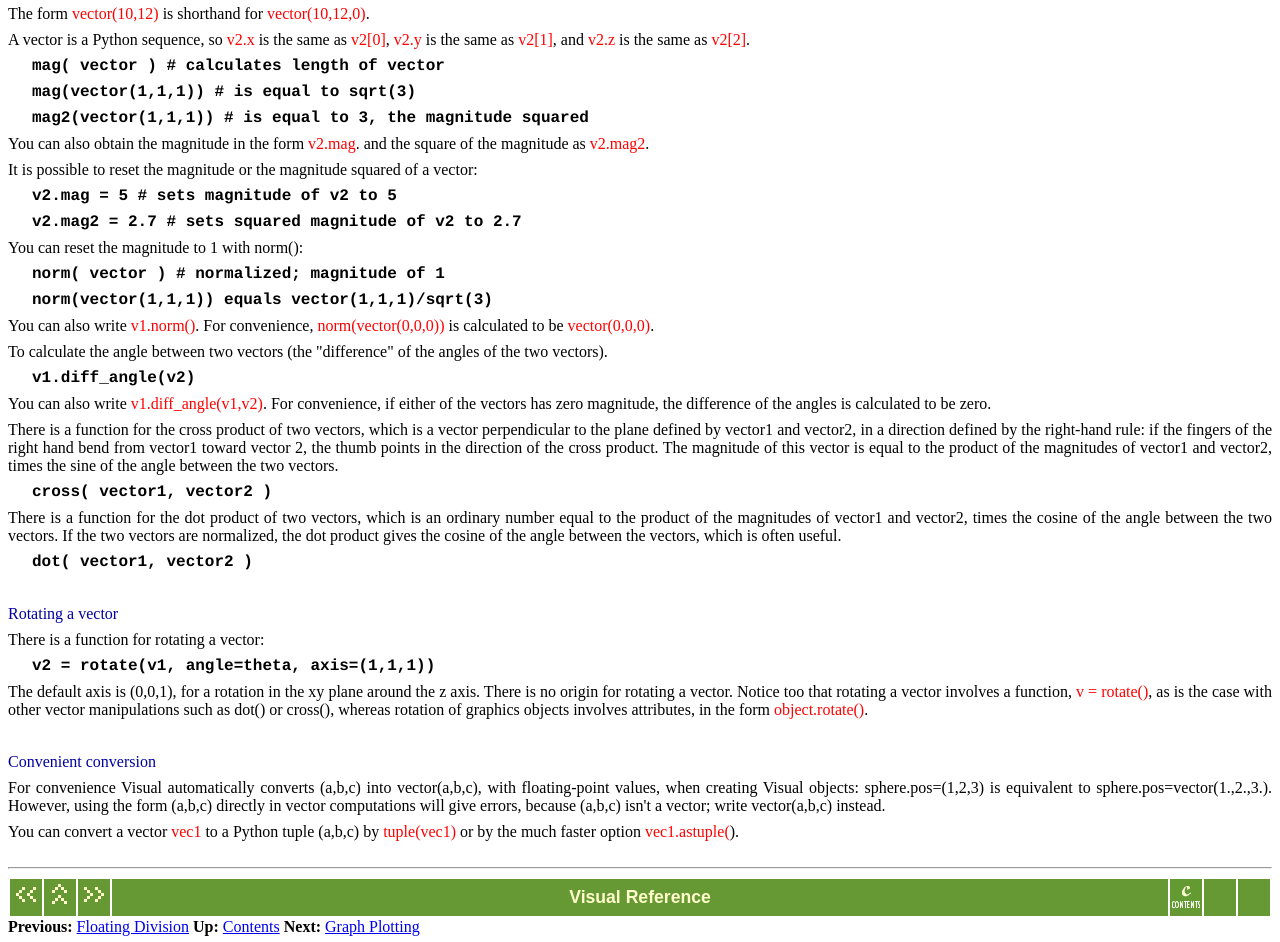
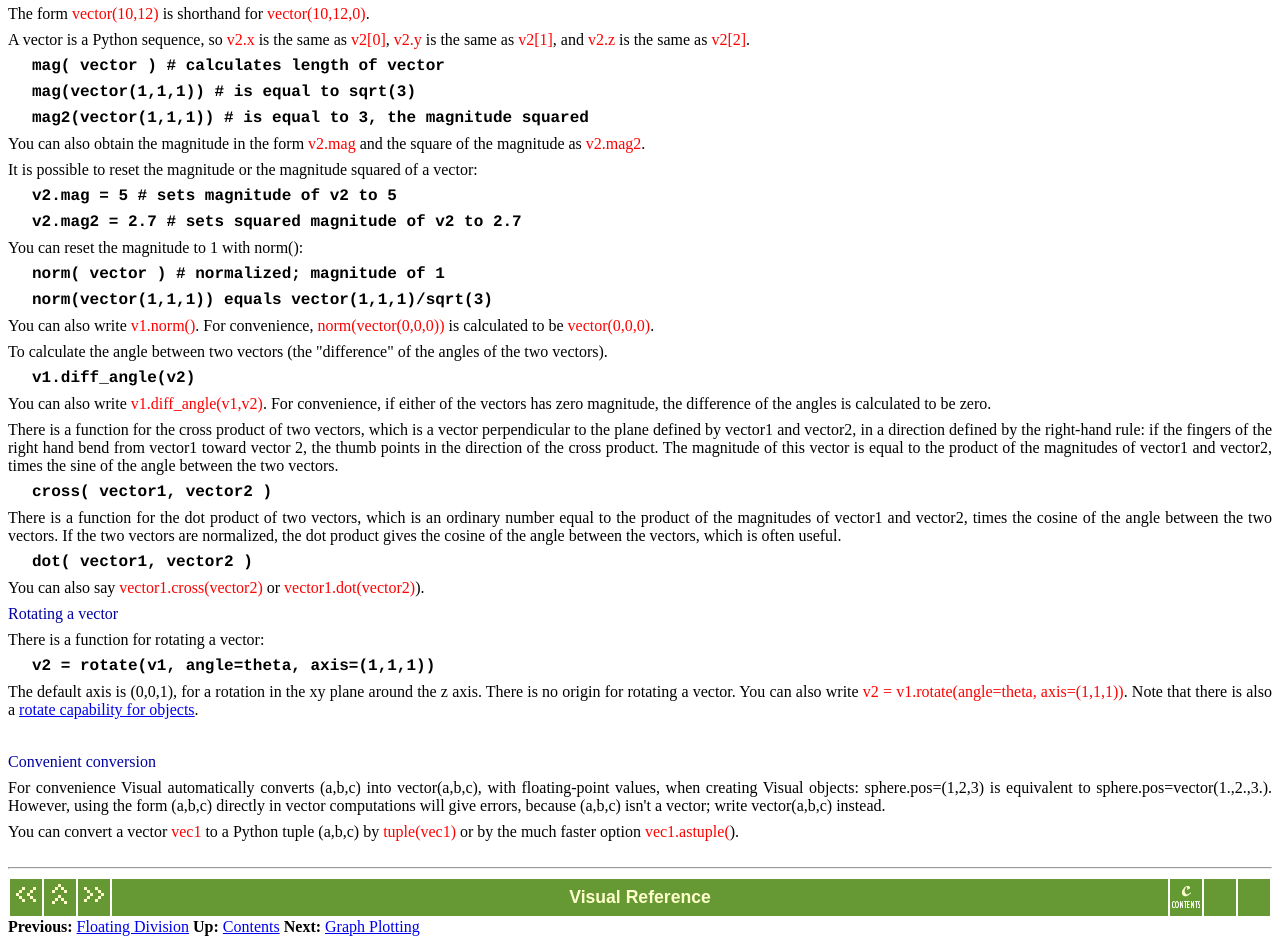
Before and after one commit to vpython/visual.obsolete, a plain HTML site: page docs/visual/vector.html in a window 1280 px wide. Shown: the part 401-1343 px from the top of the page. Drawn offline with Linux system fonts and the light colour scheme.

Commit message:
Improve documentation on vector rotation

```diff
--- a/docs/visual/vector.html
+++ b/docs/visual/vector.html
@@ -84,8 +84,8 @@ is the same as <span class="attribute">v2[2]</span>.</p>
 <h2 class="program0"> mag(vector(1,1,1)) # is equal to sqrt(3)</h2>
 <h2 class="program0">mag2(vector(1,1,1)) # is equal to 3, the magnitude
 squared</h2>
-<p class="Normal"> You can also obtain the magnitude in the form <span
- class="attribute">v2.mag</span>. and the square of the magnitude as <span
+    <p class="Normal"> You can also obtain the magnitude in the form <span
+ class="attribute">v2.mag</span> and the square of the magnitude as <span
  class="attribute">v2.mag2</span>.</p>
 <p class="Normal">It is possible to reset the magnitude or the
 magnitude squared of a vector:</p>
@@ -144,18 +144,17 @@ magnitude squared of a vector:</p>
     <div>
       <h2 class="program0">dot( vector1, vector2 )</h2>
     </div>
-<p class="Normal">&nbsp; </p>
+    <p class="Normal">You can also say <span class="attribute">vector1.cross(vector2)</span>
+      or <span class="attribute">vector1.dot(vector2)</span>).</p>
     <p class="Normal"><font color="#0000a0">Rotating a vector</font></p>
     <p class="Normal"> There is a function for rotating a vector:<font color="#0000a0"></font></p>
     <h2 class="program0"> v2 = rotate(v1, angle=theta, axis=(1,1,1))</h2>
     <p class="Normal">The default axis is (0,0,1), for a rotation in the xy plane
-      around the z axis. There is no origin for rotating a vector. Notice too
-      that rotating a vector involves a function, <span
- class="attribute">v = rotate()</span>, as is the case with other vector manipulations
-      such as dot() or cross(), whereas rotation of graphics objects involves
-      attributes, in the form <span
- class="attribute">object.rotate()</span>.</p>
-    <p class="Normal">&nbsp; </p>
+      around the z axis. There is no origin for rotating a vector. You can also
+      write <span class="attribute">v2 = v1.rotate(angle=theta, axis=(1,1,1))</span>.
+      Note that there is also a <a href="rotation.html">rotate capability for
+      objects</a>.</p>
+    <p class="Normal">&nbsp;</p>
 <p class="Normal"><font color="#0000a0">Convenient conversion</font></p>
     <p class="Normal"> For convenience Visual automatically converts (a,b,c) into
       vector(a,b,c), with floating-point values, when creating Visual objects:
```
